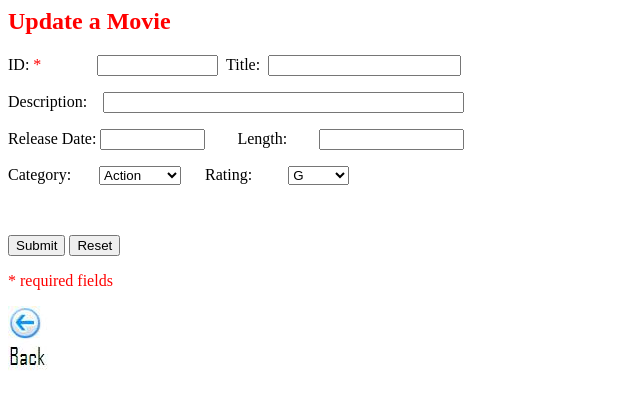
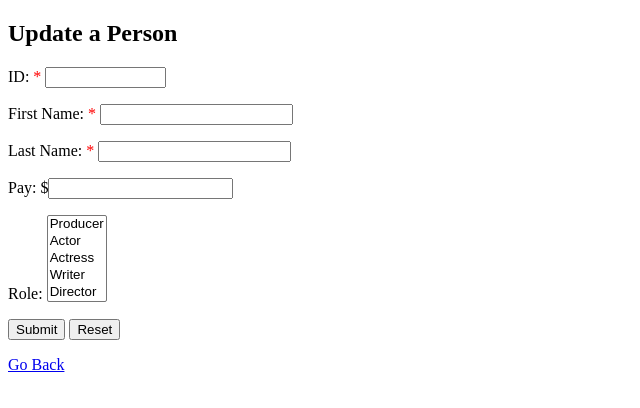
Before and after one commit to Dwight-V/CSI3450GroupProjectMoives, a plain HTML site: page Movie/html/person_upd.html in a window 1280 px wide. Shown: the whole page, without its empty margins (0-640 px from the left). Drawn offline with Linux system fonts and the light colour scheme.

Commit message:
Matched person_upd.html to person_reg.html

```diff
--- a/Movie/html/person_upd.html
+++ b/Movie/html/person_upd.html
@@ -1,49 +1,25 @@
-
+<!DOCTYPE html>
+<html>
 <head>
-	    <title>Movie Update</title>
-	  </head>
-
-<html>
-	  <body>
-	    <h2><font color="#FF0000">Update a Movie</font></h2>
-		<form method = "get" action = "/Movie/movie_upd">
-	      <p>ID: <font color = "#FF0000">*&nbsp;&nbsp;&nbsp;&nbsp;&nbsp;&nbsp;&nbsp;&nbsp;&nbsp;&nbsp;&nbsp;&nbsp; </font>&nbsp;<input type = "text" name = "m_id" size="12">&nbsp;
-	         Title:&nbsp;
-	         <input type = "text" name = "m_title" size="21">&nbsp;
-	      </p>
-	      <p>Description:&nbsp;&nbsp;&nbsp;
-	         <input type = "text" name = "m_synopsis" size = "42">&nbsp;
-	      </p>
-		  Release Date: <input type = "text" name = "m_date" size = "10">&nbsp;&nbsp;&nbsp;&nbsp;&nbsp;&nbsp;&nbsp;
-		  Length:&nbsp;&nbsp;&nbsp;&nbsp;&nbsp;&nbsp;&nbsp;
-	         <input type = "text" name = "m_length" size = "15">&nbsp;
-	      <p>Category:&nbsp;&nbsp;&nbsp;&nbsp;&nbsp;&nbsp;
-	         <select size = "1" name = "cat_id">
-	           <option value = "1">Action</option>
-	           <option value = "2">Animation</option>
-	           <option value = "3">Comedy</option>
-			   <option value = "4">Drama</option>
-	           <option value = "5">Family</option>
-	           <option value = "6">Horror</option>
-			   <option value = "7">Romance</option>
-	           <option value = "8">Fantasy</option>
-	         </select>&nbsp;&nbsp;&nbsp;&nbsp;&nbsp; Rating:&nbsp;&nbsp;&nbsp;&nbsp;&nbsp;&nbsp;&nbsp;&nbsp;
-			 <select size = "1" name = "rating_id">
-	           <option value = "1">G</option>
-	           <option value = "2">R</option>
-	           <option value = "3">PG</option>
-			   <option value = "4">PG-13</option>
-			 </select>&nbsp;&nbsp;&nbsp;&nbsp;&nbsp;&nbsp;
-	      </p>
-	      <p>
-	         &nbsp;
-	      </p>
-	      <p><input type = "submit" name = "Submit" value = "Submit">
-	         <input type = "reset" value = "Reset">
-	      </p>
-	    </form>
-	    <p><font color = "#FF0000">* required fields</font></p>
-	  	<p><a href="\Movie\index.html">
-		<img border="0" src="goback.JPG" width="41" height="66"></a></p>
-	  </body>
+    <title>Person Update</title>
+</head>
+<body>
+    <h2>Update a Person</h2>
+    <form method="get" action="/Movie/person_upd">
+        <p>ID: <font color = "#FF0000">*</font> <input type="text" name="p_id" size="12" required></p>
+        <p>First Name: <font color = "#FF0000">*</font> <input type="text" name="p_first" size="21" required></p>
+        Last Name: <font color = "#FF0000">*</font> <input type = "text" name = "p_last" size="21" required></p>
+        <p>Pay: $<input type="number" name="p_pay" size="20"></p>
+		<p>Role: <select size = "5" name = "role_id">
+			  <option value = "Producer">Producer</option>
+			  <option value = "Actor">Actor</option>
+			  <option value = "Actress">Actress</option>
+			  <option value = "Writer">Writer</option>
+			  <option value = "Director">Director</option>
+			</select>
+		 </p>
+        <p><input type="submit" value="Submit"> <input type="reset" value="Reset"></p>
+    </form>
+    <p><a href="/Movie/index.html">Go Back</a></p>
+</body>
 </html>
```
